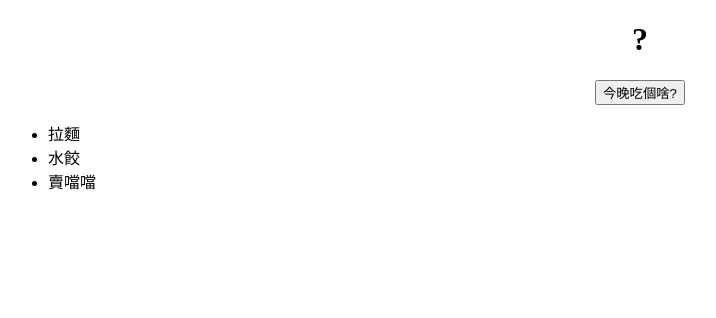
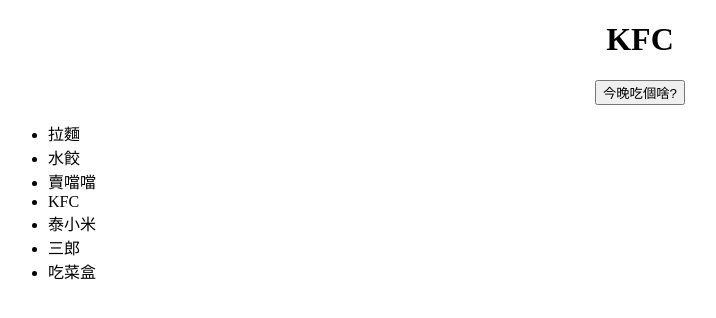
Before and after one commit to XiaoDong0124/JS, a plain HTML site: page 亂數選擇器/index.html in a window 1280 px wide. Both pictures are taken after a click on the button "今晚吃個啥?". Shown: the whole page, without its empty margins (0-716 px from the left). Drawn offline with nearby package versions, Linux system fonts and the light colour scheme.

Commit message:
third day1

```diff
--- a/亂數選擇器/index.html
+++ b/亂數選擇器/index.html
@@ -4,7 +4,7 @@
     <meta charset="UTF-8">
     <meta http-equiv="X-UA-Compatible" content="IE=edge">
     <meta name="viewport" content="width=device-width, initial-scale=1.0">
-    <title>Document</title>
+    <title>radom dinner</title>
     <link rel="stylesheet" href="style.css">
 </head>
 <body>
@@ -14,6 +14,10 @@
         <li>拉麵</li>
         <li>水餃</li>
         <li>賣噹噹</li>
+        <li>KFC</li>
+        <li>泰小米</li>
+        <li>三郎</li>
+        <li>吃菜盒</li>
     </ul>
     <script src="https://code.jquery.com/jquery-3.6.0.min.js"></script>
     <script src="main.js" async defer></script>
--- a/亂數選擇器/main.js
+++ b/亂數選擇器/main.js
@@ -1,6 +1,11 @@
 $(function(){
     //console.log("Yo");
     $("input").on("click",function(){
-        alert("Hi");
+       // alert("Hi");
+       $("h1").text($("li").eq(Math.floor(Math.random()*$("li").length)).text())  //找到h1 設定文字變成Hello
     });
 });
+
+function xxx(){
+
+}
```
